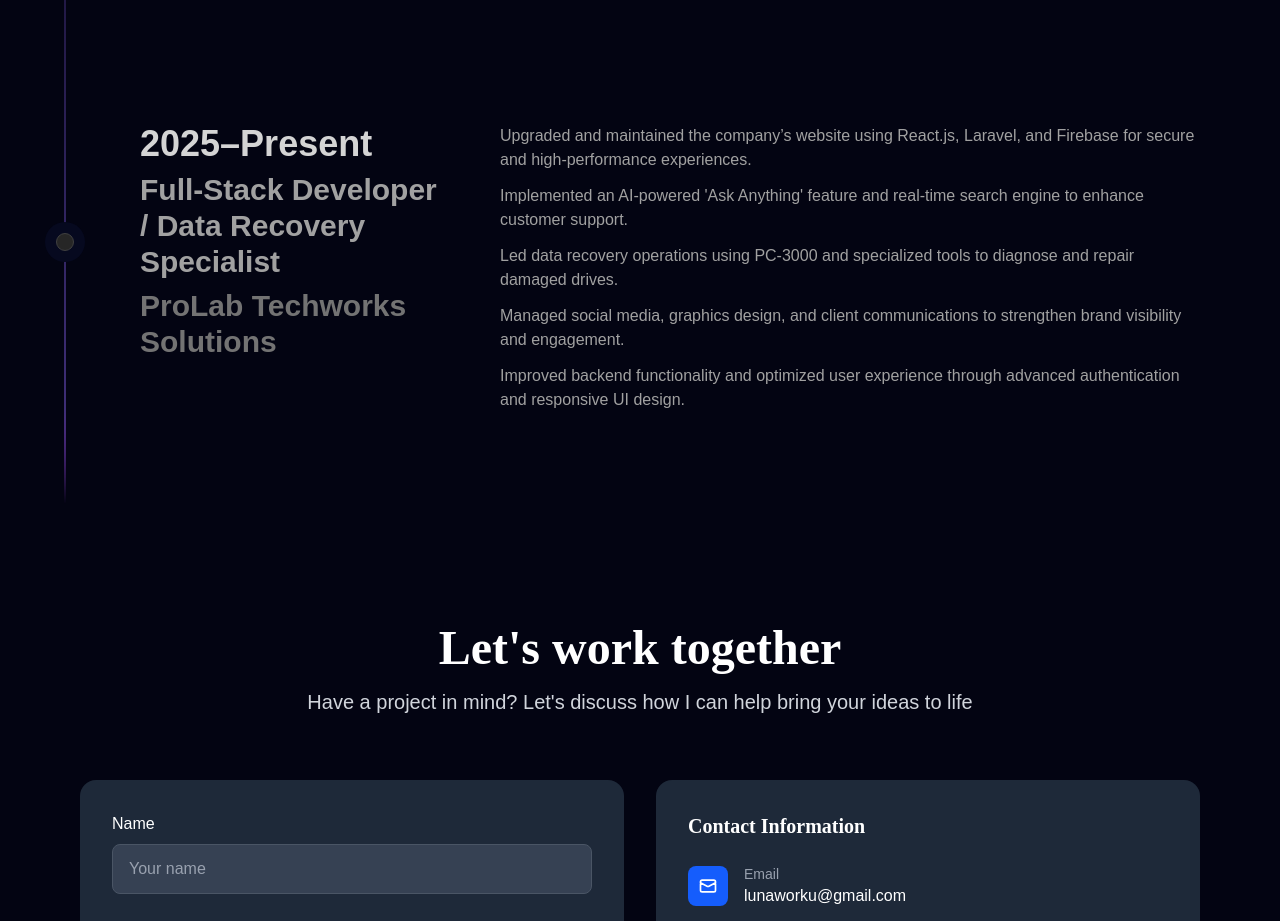
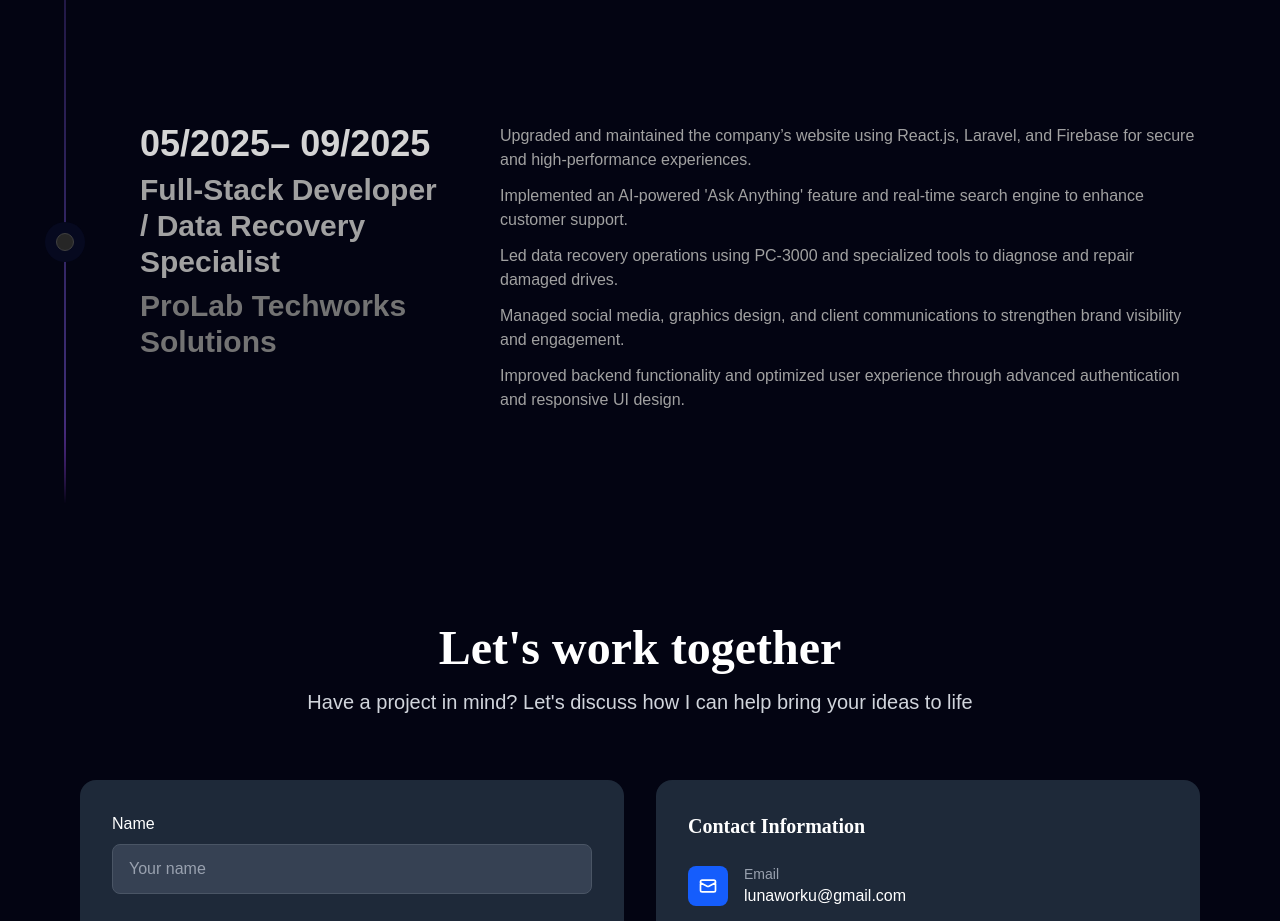
Before and after one commit to lunabeta/portfolio, a React (Vite) app: page / in a window 1280 px wide. Shown: the part 4500-5421 px from the top of the page. Built offline with nearby package versions, Linux system fonts and the light colour scheme; a web font is replaced by a local one.

Commit message:
Update constants/index.js configuration values

```diff
--- a/src/constants/index.js
+++ b/src/constants/index.js
@@ -257,7 +257,7 @@ export const experiences = [
   {
     title: "Full-Stack Developer / Data Recovery Specialist",
     job: "ProLab Techworks Solutions",
-    date: "2025–Present",
+    date: "05/2025– 09/2025",
     contents: [
       "Upgraded and maintained the company’s website using React.js, Laravel, and Firebase for secure and high-performance experiences.",
       "Implemented an AI-powered 'Ask Anything' feature and real-time search engine to enhance customer support.",
```
